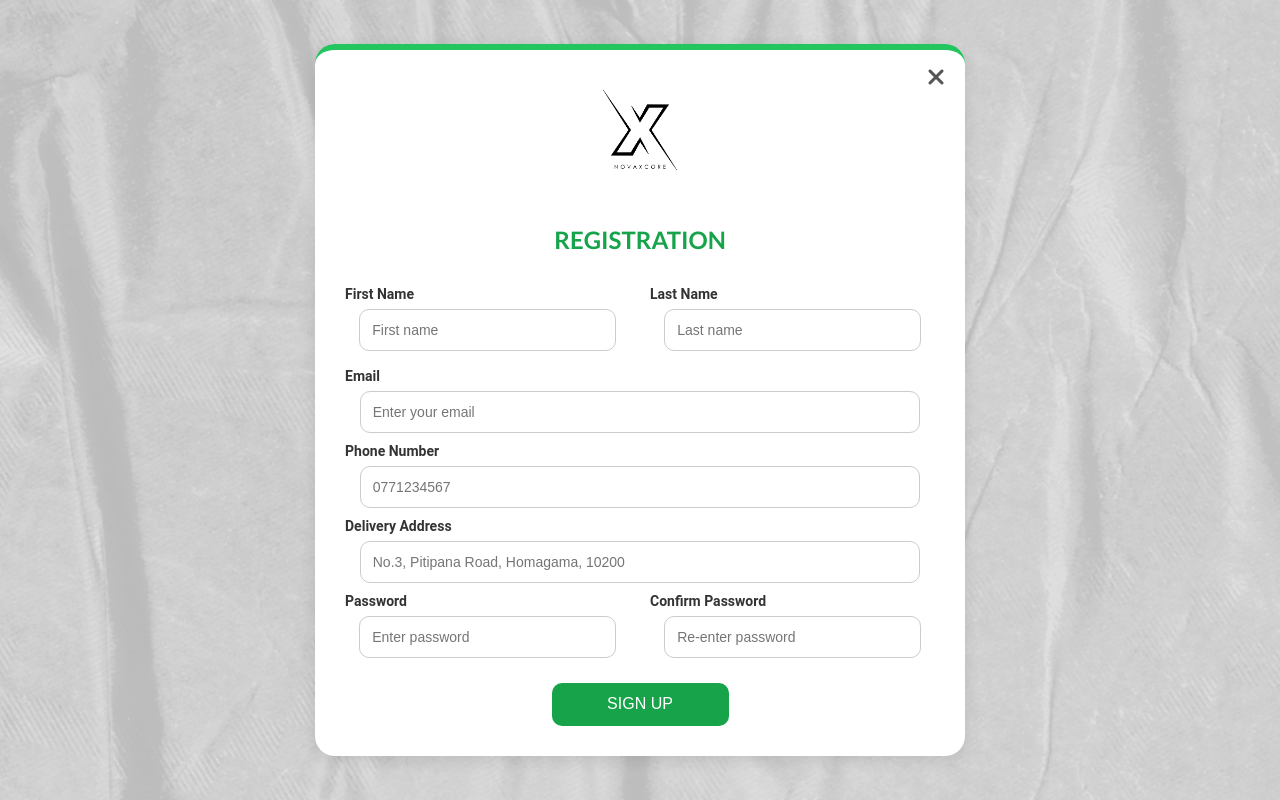
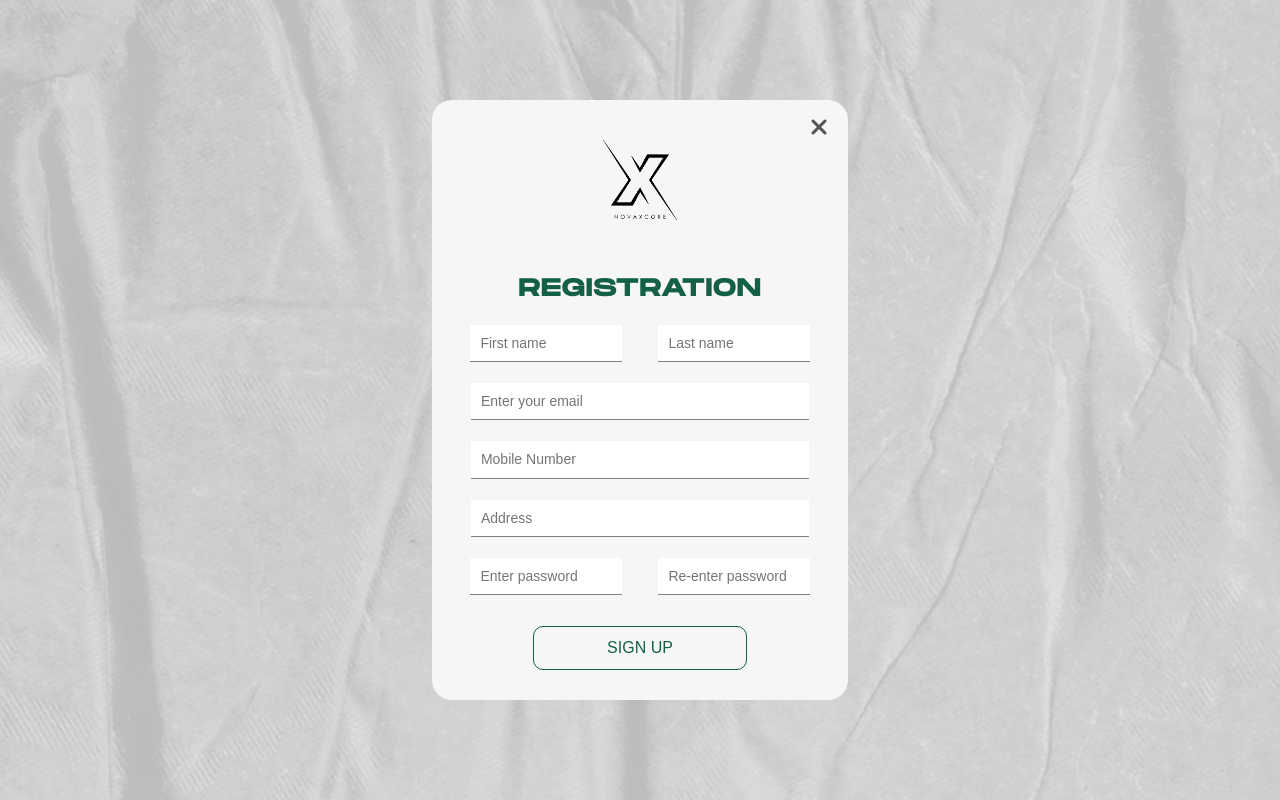
Before and after one commit to KADRSasanka/WEB-SITE-PROJECT, a PHP site: page /SignUP.html in a window 1280 px wide. Run offline with PHP 8.4, Linux system fonts and the light colour scheme.

Commit message:
Updating SignUp page

```diff
--- a/SignUP.css
+++ b/SignUP.css
@@ -1,23 +1,32 @@
+@import url('https://fonts.googleapis.com/css2?family=Roboto:wght@500&display=swap');
+:root {
+    --green: #136045;
+    --dark: #062743;
+    --light: #F6F6F6;
+    --box-shadow: 0.3rem 0.3rem rgba(0,0,0,0.2);
+    --border: .2rem solid rgba(0,0,0,0.1);
+    --outline: .1rem solid rgba(0,0,0,0.1);
+    --outline-hover: .2rem solid var(--dark);
+}
+
 body {
     background: url("Images\ &\ Logos/background.png");
     background-size: cover;
     background-position: center;
-    font-family: Arial, sans-serif;
+    font-family: "Roboto", sans-serif;
     display: flex;
     justify-content: center;
     align-items: center;
     height: 100vh;
-
 }
 
-
 .signup-box {
-  background: #fff;
+  background: var(--light);
   padding: 30px;
   border-radius: 20px;
-  box-shadow: 0 4px 15px rgba(0,0,0,0.1);
-  width: 650px;
-  border-top: 6px solid #22c55e;
+  box-shadow: 0 4px 15px --box-shadow;
+  width: 32.5%;
+  /*border-top: 6px solid #22c55e;*/
   text-align: center;
   position: relative; /* Needed for close button */
 }
@@ -29,7 +38,9 @@ body {
 
 .signup-box h2 {
   margin-bottom: 20px;
-  color: #16a34a;
+  color: var(--green);
+  font-family: 'MonumentExtend';
+  letter-spacing: 1.5px;
 }
 
 .signup-box label {
@@ -42,10 +53,16 @@ body {
 
 .signup-box input {
   width: 90%;
-  padding: 12px;
-  border: 1px solid #ccc;
-  border-radius: 10px;
+  padding: 10px;
+  border: none;
+  border-bottom: 1.5px solid #676767d4;
   outline: none;
+  cursor: pointer;
+}
+.signup-box input:hover {
+    border: none;
+    border-bottom: 2px solid #2e8888ec;
+    background-color: #7978781f;
 }
 
 .signup-box .full-input {
@@ -53,14 +70,14 @@ body {
 }
 
 .signup-box input:focus {
-  border-color: #16a34a;
+  border-color: var(--green);
 }
 
 /* Make inputs side by side with spacing */
 .row {
   display: flex;
   gap: 20px;
-  margin-bottom: 15px;
+  margin-bottom: 1.5rem;
 }
 
 .col {
@@ -68,12 +85,12 @@ body {
 }
 
 .signup-box button {
-  width: 30%;
+  width: 60%;
   padding: 12px;
-  background: #16a34a;
-  border: none;
+  background: transparent;
+  border: 1.5px solid var(--green);
   border-radius: 10px;
-  color: white;
+  color: var(--green);
   font-size: 16px;
   cursor: pointer;
   transition: 0.3s;
@@ -81,7 +98,9 @@ body {
 }
 
 .signup-box button:hover {
-  background: #15803d;
+  background: var(--green);
+  color: var(--light);
+  border: 1.5px solid var(--green);
 }
 
 /* Close button using Font Awesome */
@@ -99,3 +118,7 @@ body {
   color: #e11d48;
   transform: scale(1.2);
 }
+
+#email, #phone, #address {
+  margin-bottom: 1.5rem;
+}
--- a/SignUP.html
+++ b/SignUP.html
@@ -22,31 +22,31 @@
     <form action="#">
       <div class="row">
         <div class="col">
-          <label for="firstname">First Name</label>
+          <!--<label for="firstname">First Name</label>-->
           <input type="text" id="firstname" placeholder="First name" required>
         </div>
         <div class="col">
-          <label for="lastname">Last Name</label>
+          <!--<label for="lastname">Last Name</label>-->
           <input type="text" id="lastname" placeholder="Last name" required>
         </div>
       </div>
 
-      <label for="email">Email</label>
+      <!--<label for="email">Email</label>-->
       <input type="email" class="full-input" id="email" placeholder="Enter your email" required>
 
-      <label for="phone">Phone Number</label>
-      <input type="tel" class="full-input" id="phone" placeholder="0771234567" required>
+      <!--<label for="phone">Phone Number</label>-->
+      <input type="tel" class="full-input" id="phone" placeholder="Mobile Number" required>
 
-      <label for="address">Delivery Address</label>
-      <input type="text" class="full-input" id="address" placeholder="No.3, Pitipana Road, Homagama, 10200" required>
+      <!--<label for="address">Address</label>-->
+      <input type="text" class="full-input" id="address" placeholder="Address" required>
 
       <div class="row">
         <div class="col">
-          <label for="password">Password</label>
+          <!--<label for="password">Password</label>-->
           <input type="password" id="password" placeholder="Enter password" required>
         </div>
         <div class="col">
-          <label for="confirm">Confirm Password</label>
+          <!--<label for="confirm">Confirm Password</label>-->
           <input type="password" id="confirm" placeholder="Re-enter password" required>
         </div>
       </div>
```
